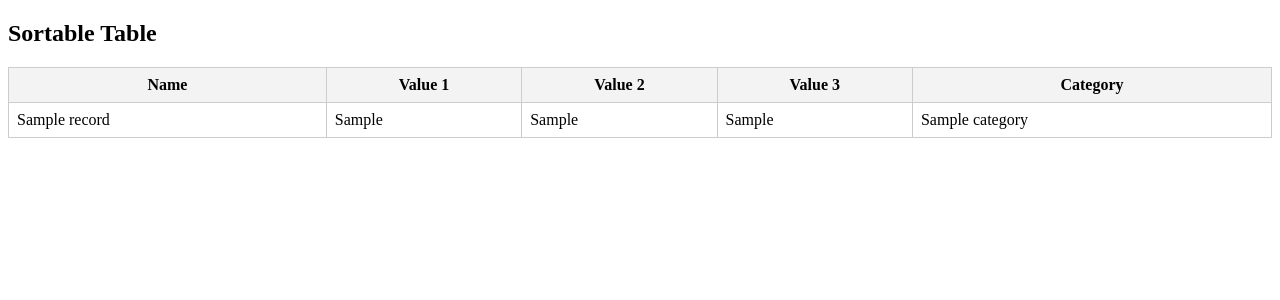
After one commit to EPFL-TOP/VAST-DS, a Django app: template templates/drugs_listing.html in a window 1280 px wide. The commit adds this page. Shown: the top 300 px of the page. Run offline with Django 4.2, Linux system fonts and the light colour scheme; the template is opened without the code that fills it: most values are stand-ins (such as "Sample title", 1, 10 or a date in 2020).

Commit message:
add template drugs

```diff
--- a/VAST_DS/urls.py
+++ b/VAST_DS/urls.py
@@ -35,6 +35,7 @@ urlpatterns = [
     path(r"well_mapping/bokeh_dashboard", views_wm.bokeh_dashboard, name="bokeh_dashboard"),
 
     path(r"well_explorer/", views_we.index, name="index"),
+    path(r"well_explorer/", views_we.sortable_table, name="drug_listing"),
     path(r"well_explorer/bokeh_dashboard", views_we.bokeh_dashboard, name="bokeh_dashboard"),
     path('admin/', admin.site.urls),
 ]
--- /dev/null
+++ b/templates/drugs_listing.html
@@ -0,0 +1,61 @@
+<!DOCTYPE html>
+<html>
+<head>
+    <title>Drug screening</title>
+    <style>
+        table { border-collapse: collapse; width: 100%; }
+        th, td { border: 1px solid #ccc; padding: 8px; }
+        th { cursor: pointer; background-color: #f3f3f3; }
+    </style>
+</head>
+<body>
+
+<h2>Sortable Table</h2>
+
+<table id="data-table">
+    <thead>
+        <tr>
+            <th onclick="sortTable(0)">Name</th>
+            <th onclick="sortTable(1)">Value 1</th>
+            <th onclick="sortTable(2)">Value 2</th>
+            <th onclick="sortTable(3)">Value 3</th>
+            <th onclick="sortTable(4)">Category</th>
+        </tr>
+    </thead>
+    <tbody>
+        {% for r in records %}
+        <tr>
+            <td>{{ r.name }}</td>
+            <td>{{ r.value1 }}</td>
+            <td>{{ r.value2 }}</td>
+            <td>{{ r.value3 }}</td>
+            <td>{{ r.category }}</td>
+        </tr>
+        {% endfor %}
+    </tbody>
+</table>
+
+<script>
+function sortTable(colIndex) {
+    const table = document.getElementById("data-table");
+    let rows = Array.from(table.rows).slice(1);
+    let asc = table.getAttribute("data-sort-dir") !== "asc";
+
+    rows.sort((a, b) => {
+        let x = a.cells[colIndex].innerText;
+        let y = b.cells[colIndex].innerText;
+
+        // numeric sort if both numeric
+        if (!isNaN(x) && !isNaN(y)) {
+            return asc ? x - y : y - x;
+        }
+        return asc ? x.localeCompare(y) : y.localeCompare(x);
+    });
+
+    rows.forEach(r => table.tBodies[0].appendChild(r));
+    table.setAttribute("data-sort-dir", asc ? "asc" : "desc");
+}
+</script>
+
+</body>
+</html>
--- a/templates/well_explorer/bokeh_dashboard.html
+++ b/templates/well_explorer/bokeh_dashboard.html
@@ -4,7 +4,7 @@
   <head>
 
   {% block title %}
-  <title>UPOATES single cell dashboard</title>
+  <title>POATES VAST deep screening dashboard</title>
   {% endblock %}
 
   <meta charset="utf-8">
--- a/well_explorer/urls.py
+++ b/well_explorer/urls.py
@@ -6,5 +6,6 @@ from django.views.generic.base import RedirectView
 
 urlpatterns = [
     path(r"", views.index, name="index"),
+    path(r"", views.sortable_table, name="drug_listing"),
     path(r"bokeh_dashboard", views.bokeh_dashboard, name="bokeh_dashboard"),
 ]
```
Also changed, not shown: well_explorer/views.py (+10 -0 lines).
